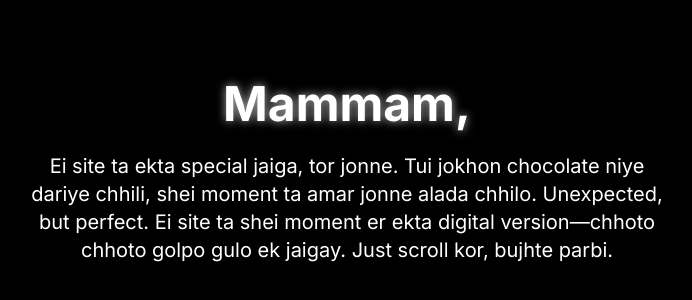
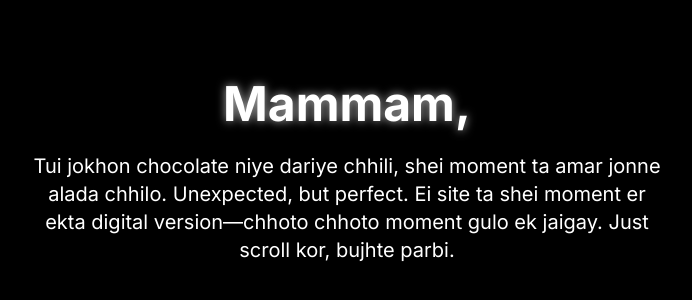
Before and after one commit to s4surya1swaiting/val25, a Next.js app: page / in a window 1280 px wide. Shown: the part 228-528 px from the top of the page, without its empty margins (293-985 px from the left). Built offline with nearby package versions, Linux system fonts and the light colour scheme.

Commit message:
Update IntroSection.tsx

```diff
--- a/components/IntroSection.tsx
+++ b/components/IntroSection.tsx
@@ -13,9 +13,9 @@ export default function IntroSection() {
       >
         <h1 className="text-4xl md:text-5xl font-bold mb-6 text-glow">Mammam,</h1>
         <p className="text-lg md:text-xl leading-relaxed">
-          Ei site ta ekta special jaiga, tor jonne. Tui jokhon chocolate niye dariye chhili, shei moment ta amar jonne
-          alada chhilo. Unexpected, but perfect. Ei site ta shei moment er ekta digital version—chhoto chhoto golpo gulo
-          ek jaigay. Just scroll kor, bujhte parbi.
+         Tui jokhon chocolate niye dariye chhili, shei moment ta amar jonne alada chhilo.
+          Unexpected, but perfect. Ei site ta shei moment er ekta digital version—chhoto chhoto moment gulo ek jaigay.
+          Just scroll kor, bujhte parbi.
         </p>
       </motion.div>
     </section>
```
